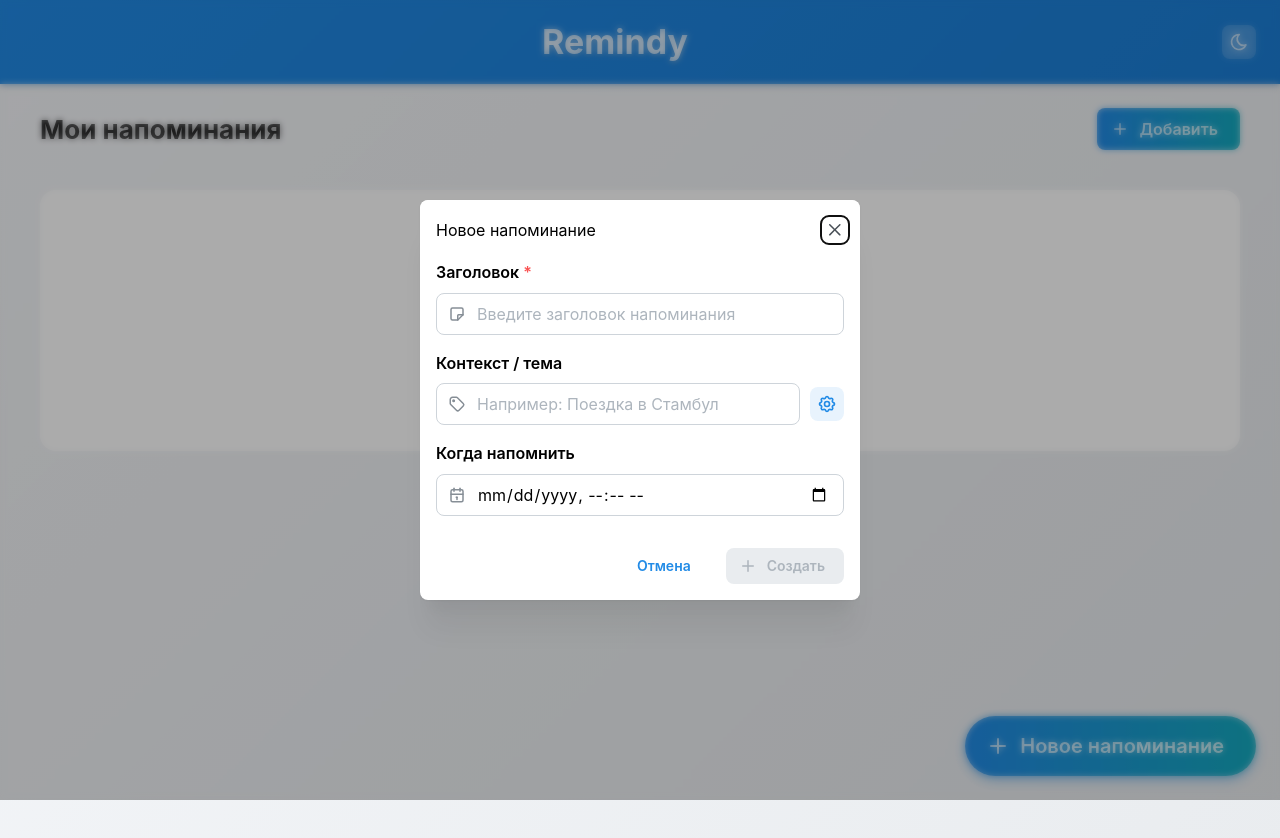
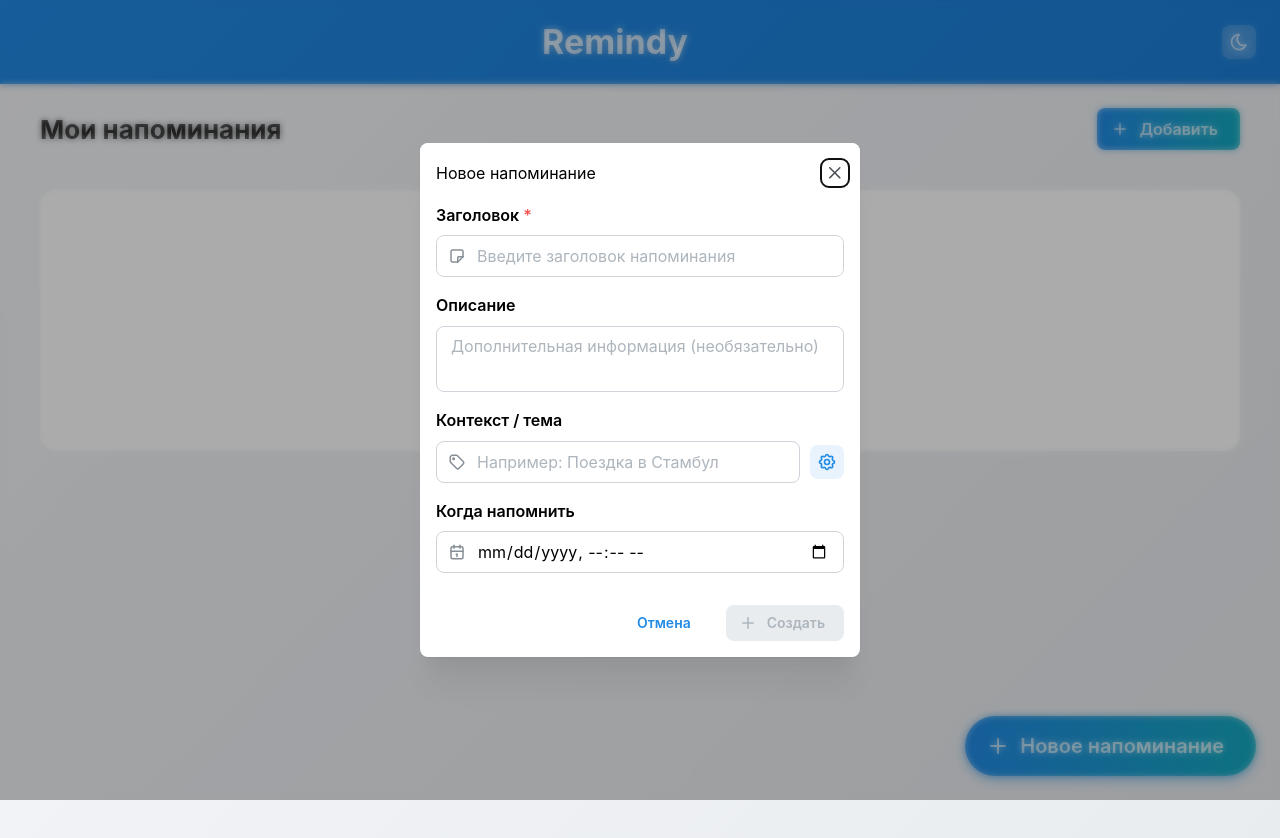
Before and after one commit to tgafiulin/reminder-app, a React (Vite) app: page / in a window 1280 px wide. Both pictures are taken after a click on the button "Добавить". Shown: the top 838 px of the page. Built offline with nearby package versions, Linux system fonts and the light colour scheme.

Commit message:
Добавлено описание напоминаний

```diff
--- a/src/features/reminders/RemindersPage.tsx
+++ b/src/features/reminders/RemindersPage.tsx
@@ -1,6 +1,7 @@
 import { useEffect, useState } from "react";
 import {
   TextInput,
+  Textarea,
   Button,
   Stack,
   Group,
@@ -45,10 +46,12 @@ export function RemindersPage() {
       : [];
   });
   const [title, setTitle] = useState("");
+  const [description, setDescription] = useState("");
   const [remindsAt, setRemindsAt] = useState("");
   const [context, setContext] = useState("");
   const [editingId, setEditingId] = useState<string | null>(null);
   const [editingTitle, setEditingTitle] = useState("");
+  const [editingDescription, setEditingDescription] = useState("");
   const [editingRemindsAt, setEditingRemindsAt] = useState("");
   const [editingContext, setEditingContext] = useState("");
   const [contextsModalOpened, setContextsModalOpened] = useState(false);
@@ -96,6 +99,7 @@ export function RemindersPage() {
     const newReminder: Reminder = {
       id: crypto.randomUUID(),
       title: title.trim(),
+      description: description.trim() || undefined,
       remindsAt: remindsAtIso,
       status: "active",
       context: context.trim() || undefined,
@@ -105,6 +109,7 @@ export function RemindersPage() {
 
     setReminders(updatedRemiders);
     setTitle("");
+    setDescription("");
     setRemindsAt("");
     setContext("");
     setFormModalOpened(false);
@@ -113,6 +118,7 @@ export function RemindersPage() {
   const handleStartEdit = (reminder: Reminder) => {
     setEditingId(reminder.id);
     setEditingTitle(reminder.title);
+    setEditingDescription(reminder.description ?? "");
     setEditingContext(reminder.context ?? "");
     if (reminder.remindsAt) {
       const date = new Date(reminder.remindsAt);
@@ -148,6 +154,7 @@ export function RemindersPage() {
           ? {
               ...r,
               title: editingTitle.trim(),
+              description: editingDescription.trim() || undefined,
               remindsAt: remindsAtIso,
               context: editingContext.trim() || undefined,
             }
@@ -262,6 +269,14 @@ export function RemindersPage() {
                               onChange={(e) => setEditingTitle(e.currentTarget.value)}
                               leftSection={<IconNote size={18} />}
                             />
+                            <Textarea
+                              label="Описание"
+                              placeholder="Дополнительная информация (необязательно)"
+                              value={editingDescription}
+                              onChange={(e) => setEditingDescription(e.currentTarget.value)}
+                              minRows={3}
+                              maxRows={6}
+                            />
                             <Group gap="xs" align="flex-end">
                               <Autocomplete
                                 label="Контекст / тема"
@@ -341,8 +356,21 @@ export function RemindersPage() {
                                       </Badge>
                                     )}
                                   </Group>
+                                  {reminder.description && (
+                                    <Text
+                                      size="sm"
+                                      c="dimmed"
+                                      style={{
+                                        marginTop: 8,
+                                        whiteSpace: "pre-wrap",
+                                        wordBreak: "break-word",
+                                      }}
+                                    >
+                                      {reminder.description}
+                                    </Text>
+                                  )}
                                   {remindsAtDate && (
-                                    <Group gap={6} align="center">
+                                    <Group gap={6} align="center" mt={reminder.description ? 8 : 0}>
                                       <IconClock
                                         size={14}
                                         color={isOverdue ? "var(--mantine-color-red-6)" : undefined}
@@ -485,6 +513,7 @@ export function RemindersPage() {
         onClose={() => {
           setFormModalOpened(false);
           setTitle("");
+          setDescription("");
           setRemindsAt("");
           setContext("");
         }}
@@ -503,6 +532,22 @@ export function RemindersPage() {
             leftSection={<IconNote size={18} />}
             size="md"
             required
+            styles={{
+              label: {
+                fontWeight: 600,
+                marginBottom: 8,
+              },
+            }}
+          />
+
+          <Textarea
+            label="Описание"
+            placeholder="Дополнительная информация (необязательно)"
+            value={description}
+            onChange={(e) => setDescription(e.currentTarget.value)}
+            size="md"
+            minRows={3}
+            maxRows={6}
             styles={{
               label: {
                 fontWeight: 600,
@@ -563,6 +608,7 @@ export function RemindersPage() {
               onClick={() => {
                 setFormModalOpened(false);
                 setTitle("");
+                setDescription("");
                 setRemindsAt("");
                 setContext("");
               }}
```
Also changed, not shown: 1 other file (tests, documents, lock files or other folders).
